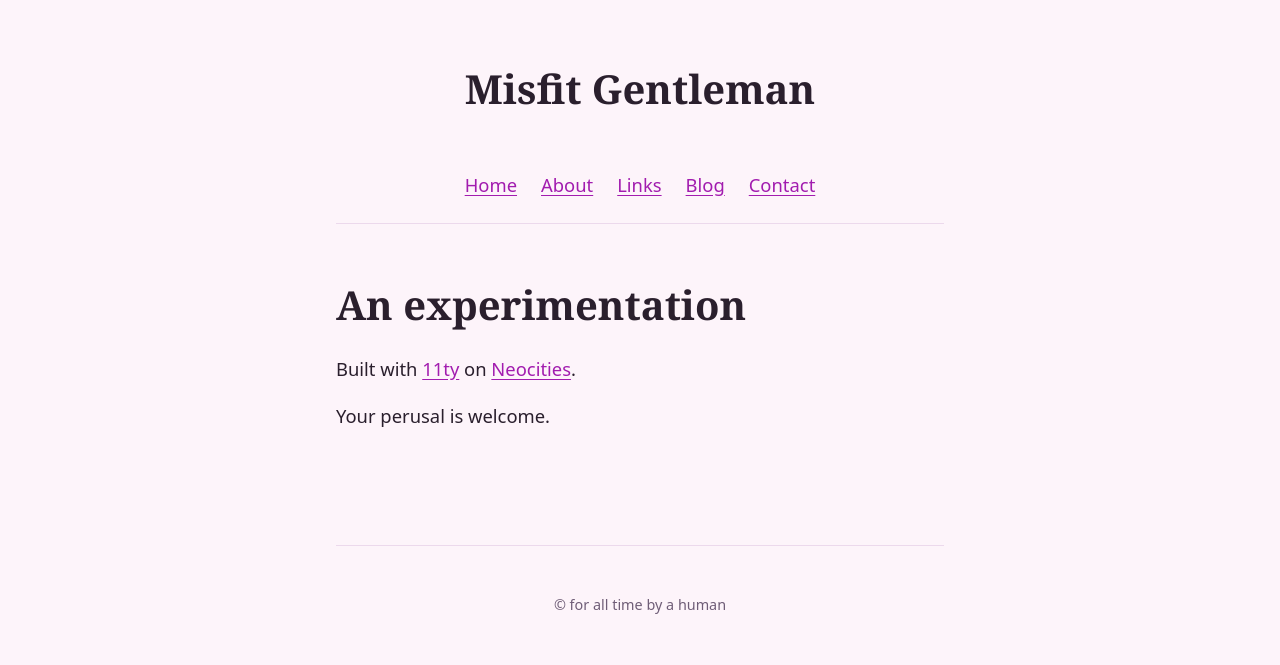
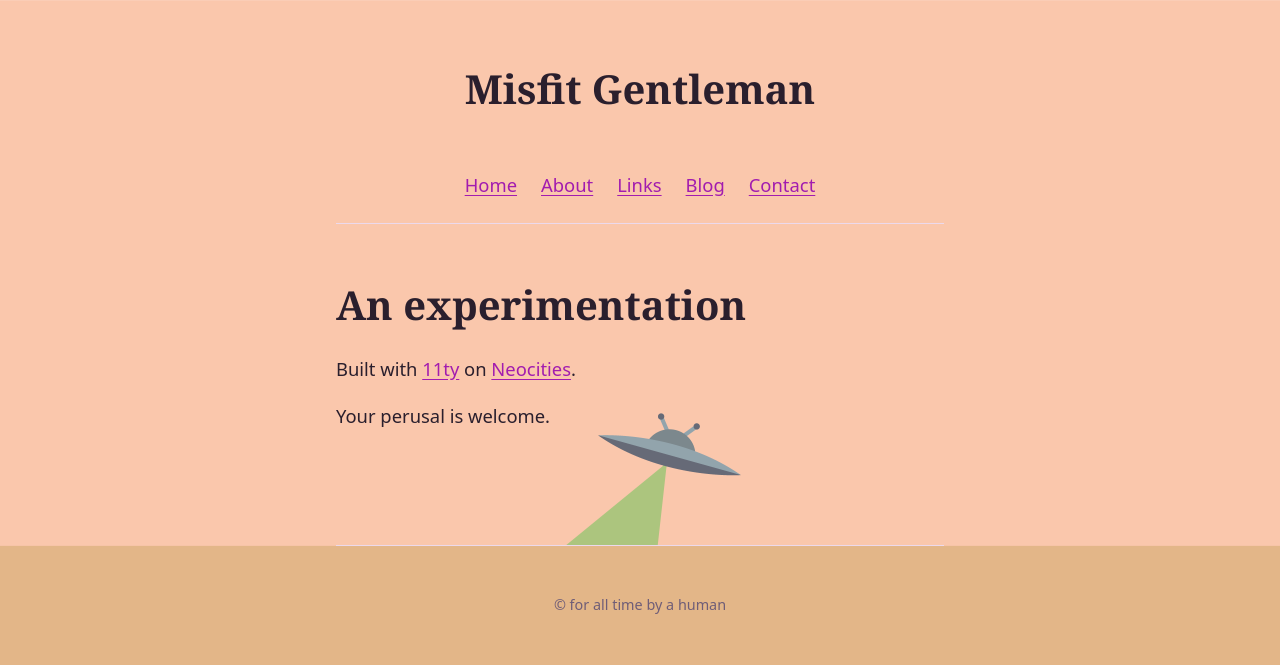
Before and after one commit to newsonaut/my-11ty-blog, an Eleventy site: page src/index.html in a window 1280 px wide. Built offline with nearby package versions, Linux system fonts and the light colour scheme; Eleventy itself is replaced by a stand-in of ours; files that its build step writes are made by us from their sources.

Commit message:
your message

```diff
--- a/src/css/styles.css
+++ b/src/css/styles.css
@@ -29,6 +29,9 @@ body {
   max-width: 40rem;
   margin-inline: auto;
   padding: 0 1rem;
+  background-image: url("/img/ufo.png");
+  background-repeat: no-repeat;
+  background-size: cover;
 }
 
 /* Site header */
```
Also changed, not shown: src/img/ufo.png (added).
